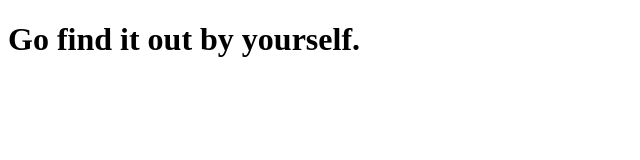
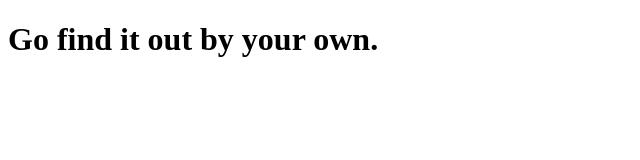
Before and after one commit to abhishekkmukherjee/answer, a plain HTML site: page index.html in a window 1280 px wide. Shown: the full height of the page, 0-640 px from the left. Drawn offline with Linux system fonts and the light colour scheme.

Commit message:
changed title

```diff
--- a/index.html
+++ b/index.html
@@ -4,9 +4,9 @@
     <meta charset="UTF-8">
     <meta http-equiv="X-UA-Compatible" content="IE=edge">
     <meta name="viewport" content="width=device-width, initial-scale=1.0">
-    <title>Answer for your every questions.</title>
+    <title>Answer for your every question.</title>
 </head>
 <body>
-    <h1>Go find it out by yourself.</h1>
+    <h1>Go find it out by your own.</h1>
 </body>
 </html>
```
